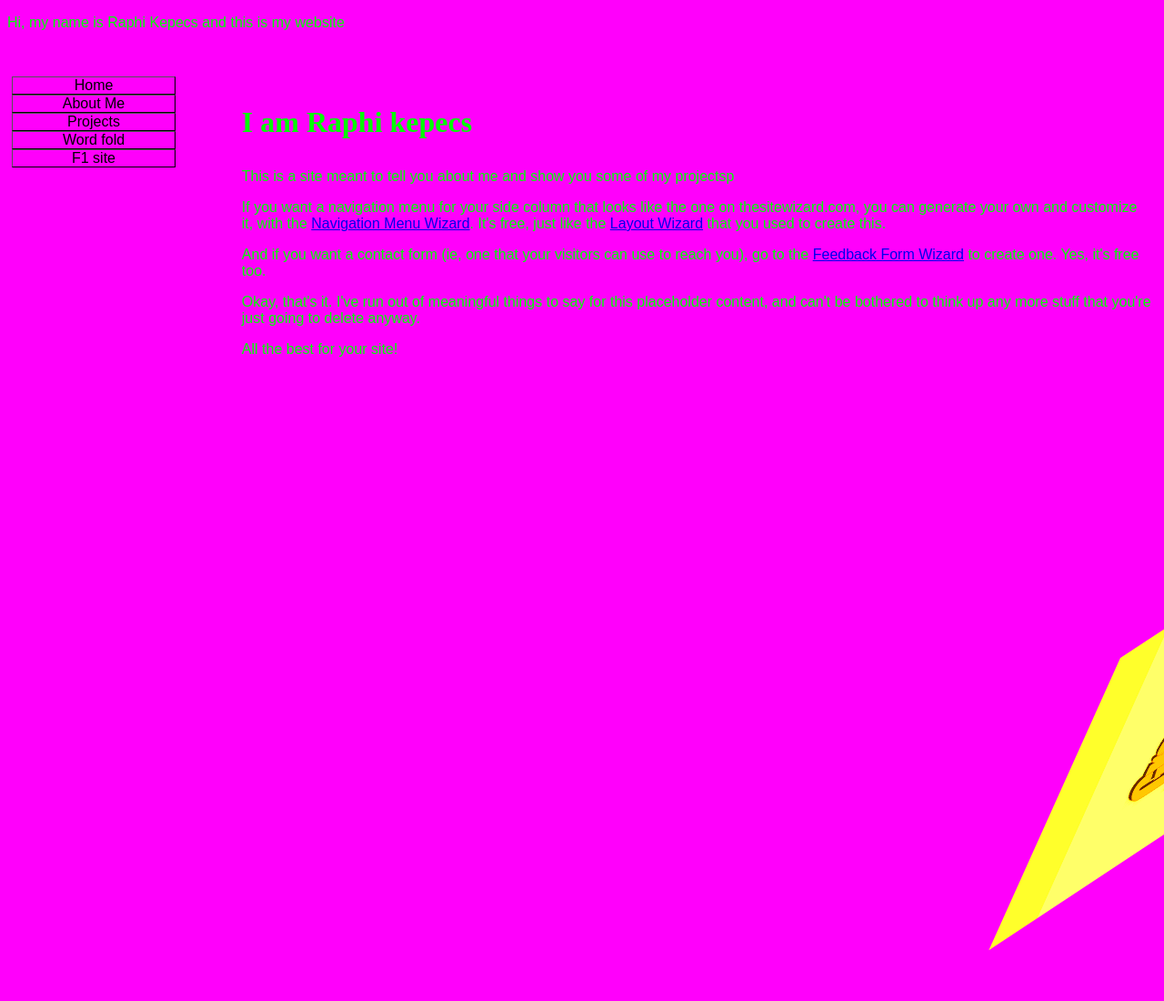
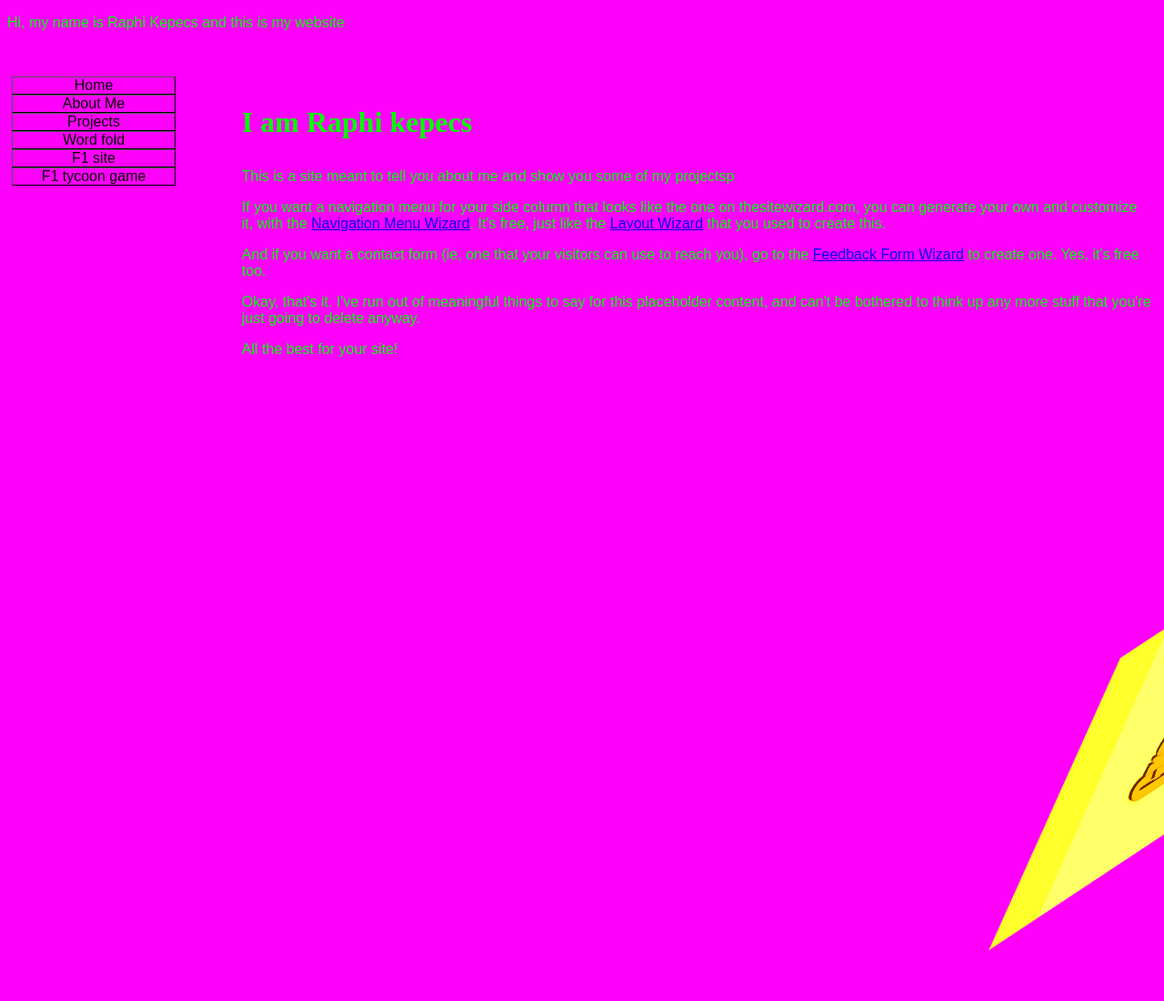
Before and after one commit to Raphi-Kepecs/public_html, a plain HTML site: page OG site/index.html in a window 1280 px wide. Shown: the top 1100 px of the page at 91% size. Drawn offline with Linux system fonts and the light colour scheme; grey boxes are pictures that could not be loaded.

Commit message:
idek tbh

```diff
--- a/OG site/index.html
+++ b/OG site/index.html
@@ -102,6 +102,7 @@
                         <li><a href="projects.html">Projects</a></li>
                         <li><a href="../word_fold/game.html">Word fold</a></li>
                         <li><a href="../F1 stuff/F1 drivers.html">F1 site</a></li>
+                        <li><a href="../clickgame/index.html">F1 tycoon game</a></li>
                     </ul>
                 </div>
 
```
Also changed, not shown: OG site/projects.html (+1 -0 lines).
